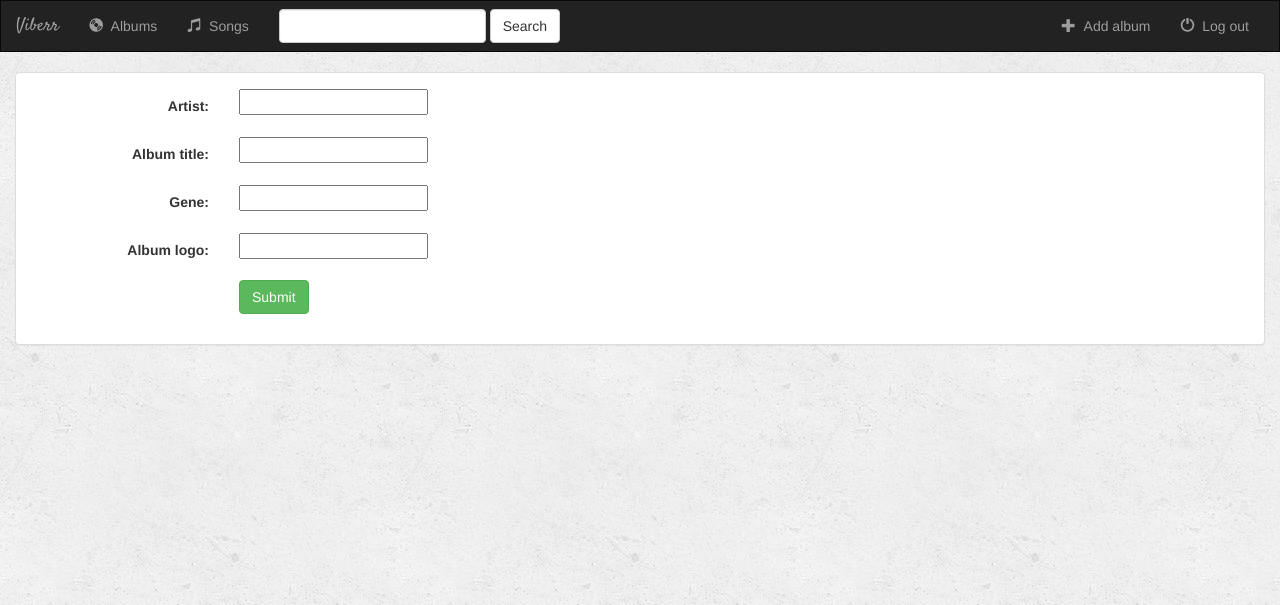
After one commit to torstefan/Viberr, a Django app: page /einapp/album/add/ in a window 1280 px wide. The commit adds this page. Shown: the top 605 px of the page. Run offline with Django 3.2, Linux system fonts and the light colour scheme; some libraries are stand-ins or nearby versions.

Commit message:
Add album funker.

```diff
--- a/EinApp/models.py
+++ b/EinApp/models.py
@@ -1,4 +1,5 @@
 from django.db import models
+from django.core.urlresolvers import reverse
 
 # Create your models here.
 class Album(models.Model):
@@ -6,6 +7,9 @@ class Album(models.Model):
     album_title = models.CharField(max_length=500)
     gene = models.CharField(max_length=100)
     album_logo = models.CharField(max_length=1000)
+
+    def get_absolute_url(self):
+        return reverse('EinApp:detail', kwargs={'pk' : self.pk})
 
     def __str__(self):
         return self.album_title + ' - ' + self.artist
--- /dev/null
+++ b/EinApp/templates/EinApp/album_form.html
@@ -0,0 +1,39 @@
+{% extends 'EinApp/base.html' %}
+{% block title %}Add a New Album {% endblock %}
+{% block albums_active %}active{% endblock %}
+
+{% block body %}
+    <div class="container-fluid">
+
+        <div class="row">
+
+
+            <div class="col-sm-12">
+                <div class="panel panel-default">
+                    <div class="panel-body">
+
+                        <form class="form-horizontal" action="" method="post" enctype="multipart/form-data">
+                            {% csrf_token %}
+                            {% include 'EinApp/form-template.html' %}
+                            <div class="form-group">
+                                <div class="col-sm-offset-2 col-sm-10">
+                                    <button type="submit" class="btn btn-success">Submit</button>
+                                </div>
+                            </div>
+
+
+
+                        </form>
+
+
+
+
+                    </div>
+                </div>
+            </div>
+
+
+        </div>
+    </div>
+
+{% endblock %}
--- a/EinApp/templates/EinApp/base.html
+++ b/EinApp/templates/EinApp/base.html
@@ -51,7 +51,7 @@
 
             <ul class="nav navbar-nav navbar-right">
                 <li class="">
-                    <a href="#">
+                    <a href="{% url 'EinApp:album-add' %}">
                         <span class="glyphicon glyphicon-plus" aria-hidden="true"></span> &nbsp;Add album
                     </a>
                 </li>
--- /dev/null
+++ b/EinApp/templates/EinApp/form-template.html
@@ -0,0 +1,9 @@
+{% for field in form %}
+    <div class="form-group">
+        <div class="col-sm-offset-2 col-sm-10">
+            <span class="text-danger small">{{ field.errors }}</span>
+        </div>
+        <label class="control-label col-sm-2">{{ field.label_tag }}</label>
+        <div class="col-sm-10">{{ field }}</div>
+    </div>
+{% endfor %}
--- a/EinApp/urls.py
+++ b/EinApp/urls.py
@@ -9,4 +9,7 @@ urlpatterns = [
 
     # /einapp/album_id/
     url(r'^(?P<pk>[0-9]+)/$', views.DetailView.as_view(), name='detail'),
+
+    # /einapp/album/add/
+    url(r'album/add/$', views.AlbumCreate.as_view(), name='album-add')
 ]
--- a/EinApp/views.py
+++ b/EinApp/views.py
@@ -1,4 +1,5 @@
 from django.views import generic
+from django.views.generic.edit import CreateView, UpdateView, DeleteView
 from .models import Album
 
 class IndexView(generic.ListView):
@@ -11,3 +12,7 @@ class IndexView(generic.ListView):
 class DetailView(generic.DetailView):
     model = Album
     template_name = 'EinApp/detail.html'
+
+class AlbumCreate(CreateView):
+    model = Album
+    fields = ['artist', 'album_title', 'gene', 'album_logo']
```
